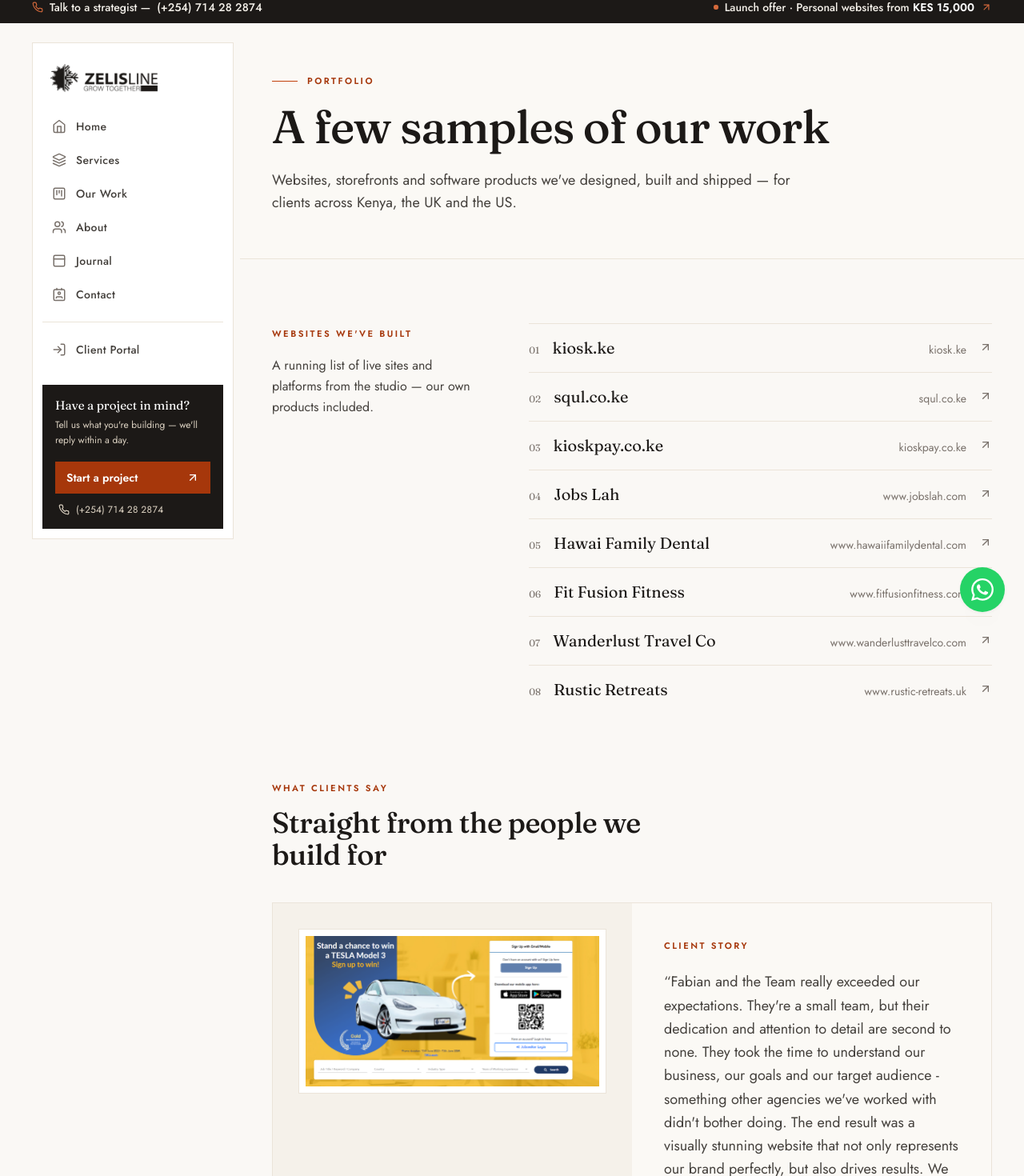
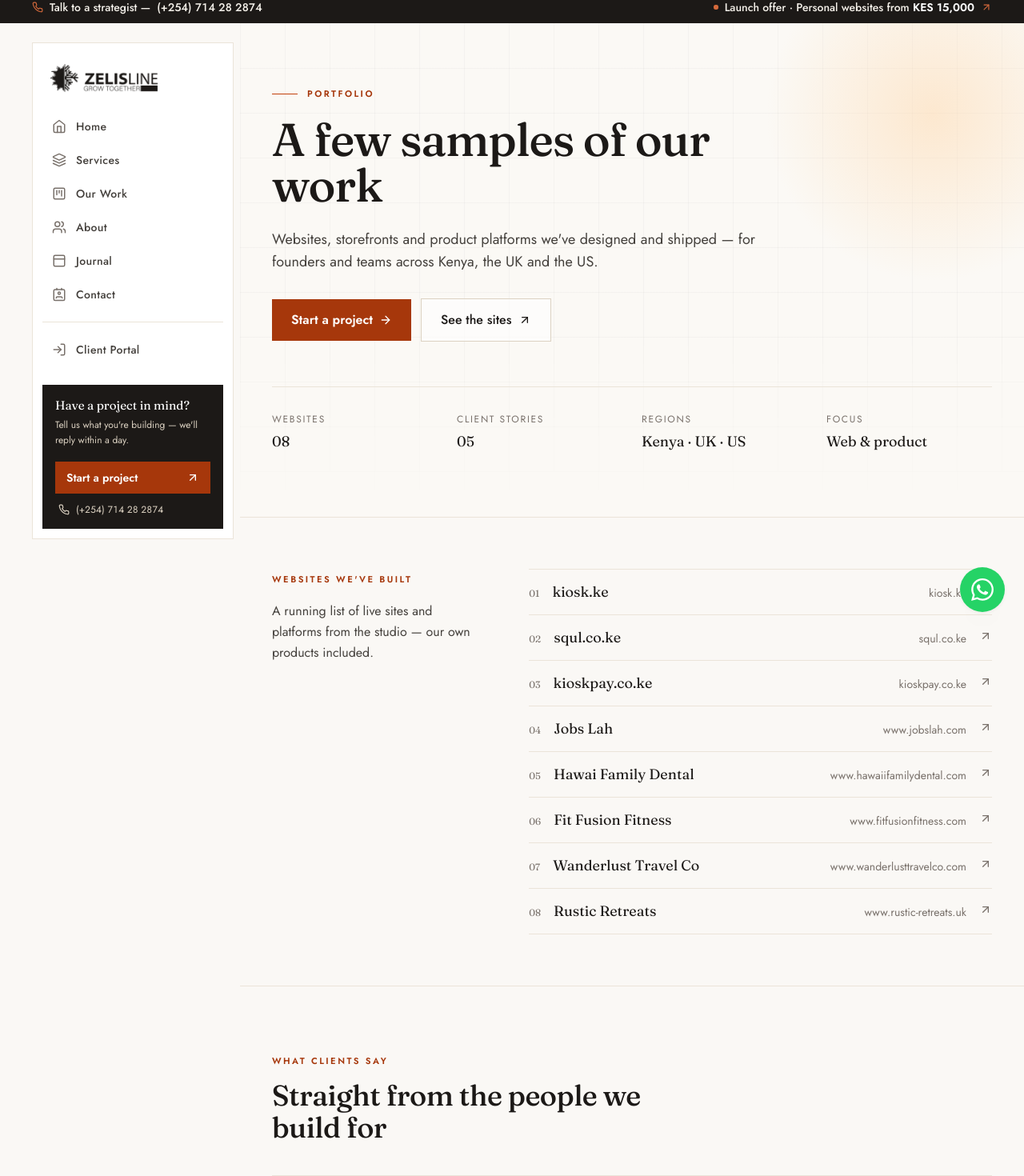
Before and after one commit to aminofabian/zelisline, a Next.js app: page /portfolio in a window 1280 px wide. Shown: the part 11-1481 px from the top of the page at 80% size. Built offline with nearby package versions, Linux system fonts and the light colour scheme.

Commit message:
feat(portfolio): editorial redesign to match Our Work
- Add hero band with facts strip and CTAs

- Restructure websites index, client stories and contact into layered sections

- Extract shared Capabilities band used by both Our Work and Portfolio

```diff
--- a/app/portfolio/page.jsx
+++ b/app/portfolio/page.jsx
@@ -2,11 +2,13 @@
 
 import React from "react";
 import Link from "next/link";
-import { ArrowUpRight } from "lucide-react";
+import { ArrowRight, ArrowUpRight } from "lucide-react";
 import ClientSideNav from "@/components/ClientSideNav";
 import FooterRev from "@/components/FooterRev";
 import Portfolio from "@/components/Portfolio";
 import ContactPage from "@/components/ContactPage";
+import Capabilities from "@/components/Capabilities";
+import CtaBand from "@/components/CtaBand";
 
 const websites = [
   { name: "kiosk.ke", url: "https://kiosk.ke" },
@@ -17,6 +19,13 @@
   { name: "Fit Fusion Fitness", url: "https://www.fitfusionfitness.com" },
   { name: "Wanderlust Travel Co", url: "https://www.wanderlusttravelco.com/" },
   { name: "Rustic Retreats", url: "https://www.rustic-retreats.uk" },
+];
+
+const heroFacts = [
+  { k: "Websites", v: "08" },
+  { k: "Client stories", v: "05" },
+  { k: "Regions", v: "Kenya · UK · US" },
+  { k: "Focus", v: "Web & product" },
 ];
 
 const prettyUrl = (url) => url.replace(/^https?:\/\//, "").replace(/\/$/, "");
@@ -33,47 +42,83 @@
           </div>
 
           <main className="min-w-0 flex-1">
-            {/* Header band */}
-            <section className="border-b border-sand-200 bg-sand-50">
-              <div className="mx-auto max-w-[1400px] px-5 pb-14 pt-12 sm:px-6 md:pt-16 lg:px-10">
+            {/* Hero */}
+            <section className="relative overflow-hidden border-b border-sand-200 bg-sand-50">
+              <div className="pointer-events-none absolute inset-0 grid-motif mask-fade-b opacity-70" aria-hidden />
+              <div
+                className="pointer-events-none absolute -right-24 -top-24 h-[420px] w-[420px] [background:radial-gradient(circle_at_center,rgba(254,215,170,0.5),transparent_70%)]"
+                aria-hidden
+              />
+
+              <div className="relative mx-auto max-w-[1400px] px-5 pb-16 pt-14 sm:px-6 md:pb-20 md:pt-20 lg:px-10">
                 <div className="flex items-center gap-3">
                   <span className="h-px w-8 bg-orange-500" />
                   <span className="eyebrow">Portfolio</span>
                 </div>
-                <h1 className="mt-5 max-w-[20ch] font-display text-[2.15rem] font-medium leading-[1.06] tracking-[-0.02em] text-ink sm:text-5xl lg:text-[3.6rem]">
+
+                <h1 className="mt-5 max-w-[18ch] font-display text-[2.15rem] font-medium leading-[1.06] tracking-[-0.02em] text-ink sm:text-5xl lg:text-[3.6rem]">
                   A few samples of our work
                 </h1>
+
                 <p className="mt-6 max-w-2xl text-pretty text-base leading-relaxed text-ink-soft sm:text-lg">
-                  Websites, storefronts and software products we&apos;ve designed, built and
-                  shipped — for clients across Kenya, the UK and the US.
+                  Websites, storefronts and product platforms we&apos;ve designed and shipped — for
+                  founders and teams across Kenya, the UK and the US.
                 </p>
+
+                <div className="mt-8 flex flex-col gap-3 sm:flex-row sm:items-center">
+                  <Link
+                    href="/contact"
+                    className="group inline-flex items-center justify-center gap-2 bg-orange-600 px-6 py-3.5 text-base font-semibold text-white transition-colors hover:bg-orange-700"
+                  >
+                    Start a project
+                    <ArrowRight className="h-4 w-4 transition-transform duration-200 group-hover:translate-x-1" />
+                  </Link>
+                  <Link
+                    href="#websites"
+                    className="group inline-flex items-center justify-center gap-2 border border-sand-300 bg-white/60 px-6 py-3.5 text-base font-medium text-ink transition-colors hover:border-ink/30 hover:bg-white"
+                  >
+                    See the sites
+                    <ArrowUpRight className="h-4 w-4 transition-transform duration-200 group-hover:translate-x-0.5 group-hover:-translate-y-0.5" />
+                  </Link>
+                </div>
+
+                <dl className="mt-14 grid grid-cols-2 gap-x-6 gap-y-6 border-t border-sand-200 pt-8 sm:grid-cols-4">
+                  {heroFacts.map((fact) => (
+                    <div key={fact.k}>
+                      <dt className="text-xs uppercase tracking-[0.14em] text-ink-muted">{fact.k}</dt>
+                      <dd className="mt-1.5 font-display text-lg text-ink">{fact.v}</dd>
+                    </div>
+                  ))}
+                </dl>
               </div>
             </section>
 
-            {/* Website index */}
-            <section className="mx-auto max-w-[1400px] px-5 py-16 sm:px-6 sm:py-20 lg:px-10">
-              <div className="grid gap-10 lg:grid-cols-12 lg:gap-16">
+            {/* Websites index */}
+            <section id="websites" className="scroll-mt-24 border-b border-sand-200 bg-background">
+              <div className="mx-auto max-w-[1400px] px-5 py-14 sm:px-6 sm:py-16 lg:px-10">
+                <div className="grid gap-8 lg:grid-cols-12 lg:gap-16">
                   <div className="lg:col-span-4">
                     <span className="eyebrow">Websites we&apos;ve built</span>
-                  <p className="mt-4 text-pretty leading-relaxed text-ink-soft">
-                    A running list of live sites and platforms from the studio — our own
-                    products included.
+                    <p className="mt-4 max-w-sm text-pretty leading-relaxed text-ink-soft">
+                      A running list of live sites and platforms from the studio — our own products
+                      included.
                     </p>
                   </div>
 
-                <ul className="lg:col-span-8">
+                  <div className="lg:col-span-8">
+                    <ul className="border-t border-sand-200">
                       {websites.map((site, i) => (
                         <li key={site.name}>
                           <Link
                             href={site.url}
                             target="_blank"
                             rel="noopener noreferrer"
-                        className="group flex items-baseline gap-4 border-t border-sand-200 py-4 transition-colors hover:border-ink/30"
+                            className="group flex items-baseline gap-4 border-b border-sand-200 py-3.5 transition-colors hover:border-ink/30"
                           >
                             <span className="font-display text-xs text-ink-muted">
                               {String(i + 1).padStart(2, "0")}
                             </span>
-                        <span className="flex-1 font-display text-lg text-ink transition-colors group-hover:text-orange-700 sm:text-xl">
+                            <span className="flex-1 font-display text-base text-ink transition-colors group-hover:text-orange-700 sm:text-lg">
                               {site.name}
                             </span>
                             <span className="hidden text-sm text-ink-muted sm:block">
@@ -85,10 +130,12 @@
                       ))}
                     </ul>
                   </div>
+                </div>
+              </div>
             </section>
 
             {/* Testimonials */}
-            <section className="pb-16 sm:pb-20">
+            <section id="voices" className="scroll-mt-24 py-16 sm:py-20">
               <div className="mx-auto mb-10 max-w-[1400px] px-5 sm:px-6 lg:px-10">
                 <span className="eyebrow">What clients say</span>
                 <h2 className="mt-3 max-w-[22ch] font-display text-3xl font-medium leading-tight text-ink sm:text-4xl">
@@ -98,8 +145,18 @@
               <Portfolio />
             </section>
 
+            {/* Capabilities */}
+            <Capabilities />
+
             {/* Contact */}
+            <div className="pt-16 sm:pt-20">
               <ContactPage />
+            </div>
+
+            {/* Closing CTA */}
+            <div className="pb-16 pt-16 sm:pb-20 sm:pt-20">
+              <CtaBand />
+            </div>
           </main>
         </div>
 
--- /dev/null
+++ b/components/Capabilities.tsx
@@ -0,0 +1,50 @@
+import React from 'react';
+import Link from 'next/link';
+import { ArrowUpRight } from 'lucide-react';
+
+const capabilities = [
+  { n: '01', label: 'Web design & development', href: '/webdevelopment' },
+  { n: '02', label: 'Digital marketing & SEO', href: '/digitalmarketing' },
+  { n: '03', label: 'E-commerce storefronts', href: '/ecommerce-website-development' },
+];
+
+const Capabilities: React.FC = () => {
+  return (
+    <section className="border-y border-sand-200 bg-sand-50">
+      <div className="mx-auto max-w-[1400px] px-5 py-16 sm:px-6 sm:py-20 lg:px-10">
+        <div className="grid gap-10 lg:grid-cols-12 lg:gap-16">
+          <div className="lg:col-span-5">
+            <span className="eyebrow">What we can build for you</span>
+            <h2 className="mt-3 max-w-[18ch] font-display text-3xl font-medium leading-tight text-ink sm:text-4xl">
+              Three disciplines, one steady team
+            </h2>
+            <p className="mt-5 max-w-md text-pretty leading-relaxed text-ink-soft">
+              The same team behind the work above can take your idea from a rough sketch to
+              something your customers remember.
+            </p>
+          </div>
+
+          <div className="lg:col-span-7">
+            <div className="border-t border-sand-200">
+              {capabilities.map((item) => (
+                <Link
+                  key={item.n}
+                  href={item.href}
+                  className="group flex items-baseline gap-4 border-b border-sand-200 py-5 transition-colors hover:border-ink/30"
+                >
+                  <span className="font-display text-xs text-ink-muted">{item.n}</span>
+                  <span className="flex-1 font-display text-xl text-ink transition-colors group-hover:text-orange-700">
+                    {item.label}
+                  </span>
+                  <ArrowUpRight className="h-5 w-5 shrink-0 text-ink-muted transition-all duration-200 group-hover:translate-x-0.5 group-hover:-translate-y-0.5 group-hover:text-orange-600" />
+                </Link>
+              ))}
+            </div>
+          </div>
+        </div>
+      </div>
+    </section>
+  );
+};
+
+export default Capabilities;
```
Also changed, not shown: app/our-work/page.tsx (+2 -40 lines). Lines whose indentation alone changed are shown as unchanged.
